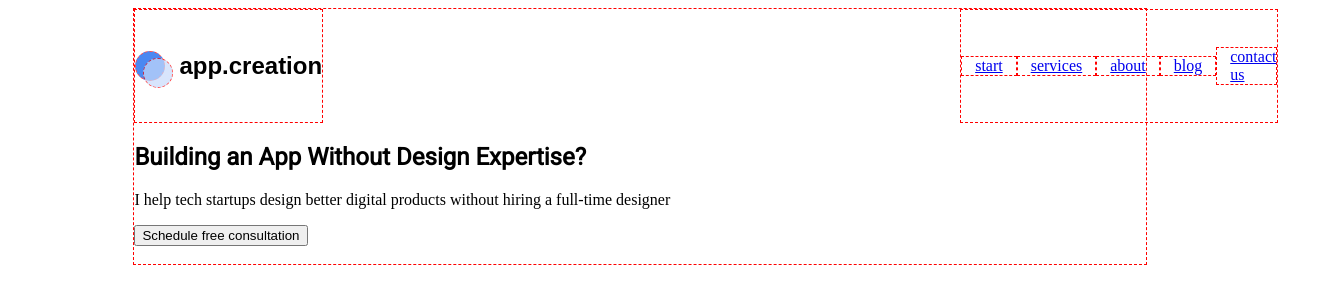
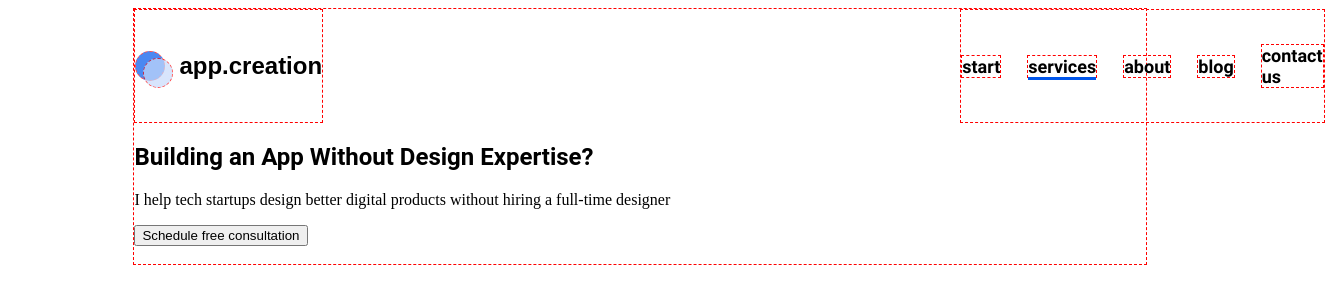
Before and after one commit to WebHeroSchool/PlaningDeskZhanna, a plain HTML site: page index.html in a window 1280 px wide. Shown: the whole page, 1325 px wide, since content can reach past the window. Drawn offline with Linux system fonts and the light colour scheme.

Commit message:
Стили для меню

```diff
--- a/fonts.css
+++ b/fonts.css
@@ -42,3 +42,53 @@
     font-style: normal;
 
 }
+
+
+@font-face {
+    font-family: 'Roboto-light';
+    src: url('fonts/Roboto-Light.woff') format('woff');
+    font-weight: 300;
+    font-style: normal;
+    font-display: swap;
+}
+
+
+@font-face {
+    font-family: 'Roboto-bold';
+    src: url('fonts/Roboto-Bold.woff') format('woff');
+    font-weight: bold;
+    font-style: normal;
+    font-display: swap;
+}
+
+@font-face {
+    font-family: 'Roboto-black';
+    src: url('fonts/Roboto-Black.woff') format('woff');
+    font-weight: 900;
+    font-style: normal;
+    font-display: swap;
+}
+
+@font-face {
+    font-family: 'Roboto-medium';
+    src: url('fonts/Roboto-Medium.woff') format('woff');
+    font-weight: 500;
+    font-style: normal;
+    font-display: swap;
+}
+
+@font-face {
+    font-family: 'Roboto-regular';
+    src: url('fonts/Roboto-Regular.woff') format('woff');
+    font-weight: normal;
+    font-style: normal;
+    font-display: swap;
+}
+
+@font-face {
+    font-family: 'Roboto-thin';
+    src: url('fonts/Roboto-Thin.woff') format('woff');
+    font-weight: 100;
+    font-style: normal;
+    font-display: swap;
+}
--- a/index.html
+++ b/index.html
@@ -4,7 +4,7 @@
 <head>
   <meta charset="utf-8">
   <title>Мой первый сайт</title>
-  <link href="https://fonts.googleapis.com/css2?family=Roboto:ital,wght@0,100;0,400;1,300&display=swap" rel="stylesheet">
+  <!--<link href="https://fonts.googleapis.com/css2?family=Roboto:ital,wght@0,100;0,400;1,300&display=swap" rel="stylesheet"> -->
   <link rel="stylesheet" href="fonts.css">
   <link rel="stylesheet" href="styles.css">
 </head>
@@ -19,7 +19,7 @@
     <!-- -->
     <nav class="menu">
      <a class="menu__item" href="#">start</a>
-     <a class="menu__item" href="#">services</a>
+     <a class="menu__item menu__item_active" href="#">services</a>
      <a class="menu__item" href="#">about</a>
      <a class="menu__item" href="#">blog</a>
      <a class="menu__item" href="#">contact us</a>
--- a/styles.css
+++ b/styles.css
@@ -2,8 +2,16 @@
     font-family: Roboto;
    }
 .menu__item{
-    padding: 0 13px;
+    position: relative;
+    margin-right: 26px;
     border: dashed 1px red;
+    font-weight: 500;
+    font-size: 18px;
+    line-height: 21px;
+    font-family: Roboto-bold, Arial, Helvetica, sans-serif;
+    color:#000;
+    text-decoration: none;
+    transition: opacity .5s;
 }
 .wrapper{
     margin: auto;
@@ -50,5 +58,32 @@
     align-items: center;
 }
 .menu__item:last-child{
-    padding-right: 0;
+    margin-right: 0;
 }
+.menu__item_active::after{
+    position:absolute;
+    display:block;
+    content:'';
+    left:0;
+    width:100%;
+    height:3px;
+    background: #0056EC;
+}
+.menu__item:hover{
+    opacity:0.5;
+}
+.menu__item:after {
+    position: absolute;
+    left: 0;
+    display: block;
+    content: '';
+    width: 100%;
+    height: 3px;
+    background: #0056EC;
+    opacity:0;
+    transition: opacity .5s;
+   }
+   .menu__item:hover:after,.menu__item_active:after {
+    opacity: 1;
+    width: 100%;
+   }
```
Also changed, not shown: fonts/Roboto-Black.woff (added), fonts/Roboto-BlackItalic.woff (added), fonts/Roboto-Bold.woff (added), fonts/Roboto-BoldItalic.woff (added), fonts/Roboto-Italic.woff (added), fonts/Roboto-Light.woff (added), fonts/Roboto-LightItalic.woff (added), fonts/Roboto-Medium.woff (added), fonts/Roboto-MediumItalic.woff (added), fonts/Roboto-Regular.woff (added), fonts/Roboto-Thin.woff (added), fonts/Roboto-ThinItalic.woff (added).
